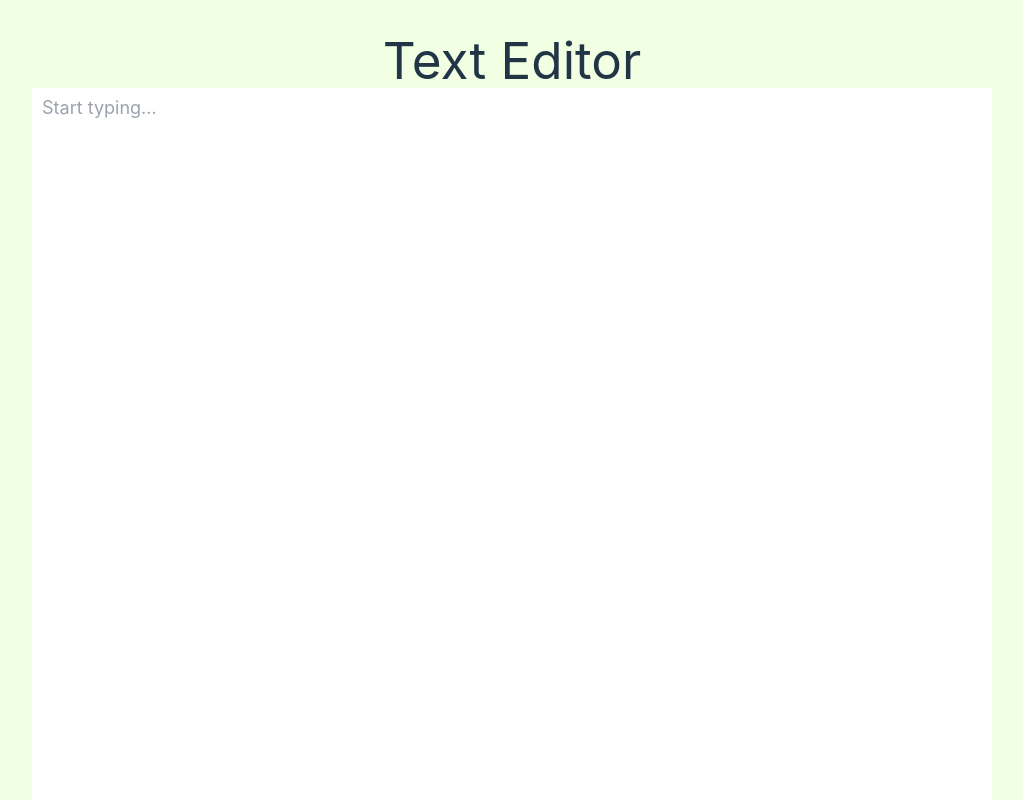
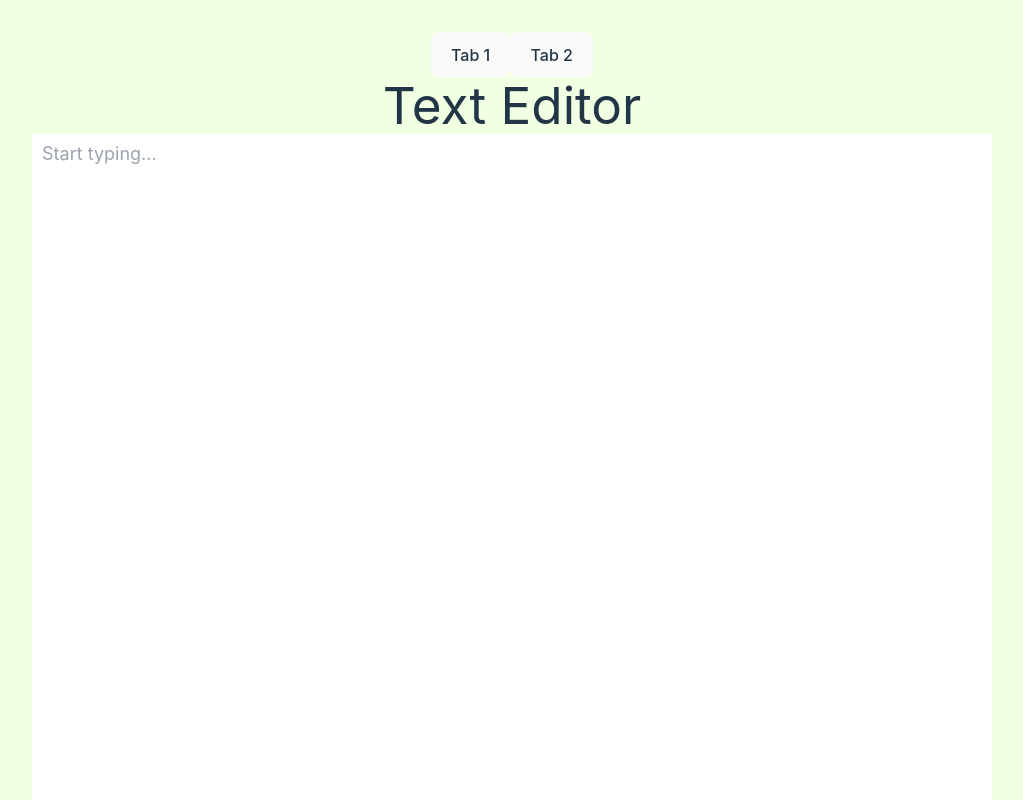
Before and after one commit to akhilsharmaa/advium, a React (Vite) app in the folder frontend/: page / in a window 1280 px wide. Shown: the top 800 px of the page, without its empty margins (128-1151 px from the left). Built offline with nearby package versions, Linux system fonts and the light colour scheme.

Commit message:
Markdown Text Editor Working  :)

```diff
--- a/frontend/package.json
+++ b/frontend/package.json
@@ -17,6 +17,7 @@
     "prismjs": "^1.29.0",
     "react": "^18.3.1",
     "react-dom": "^18.3.1",
+    "react-markdown": "^9.0.1",
     "react-simple-code-editor": "^0.14.1"
   },
   "devDependencies": {
--- a/frontend/src/App.css
+++ b/frontend/src/App.css
@@ -45,8 +45,12 @@ body{
   color: #888;
 }
 
+.tab-content{
+  width: 60rem;
+
+}
 
 #writingArea{
-  width: 60rem;
+  width: 100%;
   background-color: #ffffff;
 }
--- /dev/null
+++ b/frontend/src/components/MarkdownComponent.jsx
@@ -0,0 +1,9 @@
+import Markdown from 'react-markdown';
+
+const MarkdownComponent = (text) => {
+  return (
+    <Markdown>{text.body}</Markdown>
+  );
+};
+
+export default MarkdownComponent;
--- a/frontend/src/components/WriteBlogPage.jsx
+++ b/frontend/src/components/WriteBlogPage.jsx
@@ -1,15 +1,42 @@
 import { useState } from 'react';
+// import marked from 'marked';
+import MarkdownComponent from './MarkdownComponent';
 
 const WriteBlogPage = () => {
 
   const [text, setText] = useState("");
+  const [activeTab, setActiveTab] = useState('tab1');
 
   const lineHeight = 20, totalLines = 60;
   const textareaHeight = totalLines * lineHeight;
 
+
+  const handleTabClick = (tab) => {
+    setActiveTab(tab);
+  };
+
   return (
+
+    <div>
+      <div className="tab-container">
+        <button
+          className={`tab-button ${activeTab === 'tab1' ? 'active' : ''}`}
+          onClick={() => handleTabClick('tab1')}>
+          Tab 1
+        </button>
+        <button
+          className={`tab-button ${activeTab === 'tab2' ? 'active' : ''}`}
+          onClick={() => handleTabClick('tab2')} >
+          Tab 2
+        </button>
+      </div>
+
       <div>
       <h1>Text Editor</h1>
+
+
+      <div className="tab-content">
+        {activeTab === 'tab1' && <div>
             <textarea
               value={text}
               id='writingArea'
@@ -23,6 +50,14 @@ const WriteBlogPage = () => {
               }}
               placeholder="Start typing..."
             />
+        </div>}
+        {activeTab === 'tab2' &&
+          <div>
+            <MarkdownComponent body={text} />
+          </div>}
+        </div>
+
+      </div>
     </div>
   );
 };
```
Also changed, not shown: frontend/temp.html (added, +15 -0 lines), 1 other file (tests, documents, lock files or other folders). Lines whose indentation alone changed are shown as unchanged.
